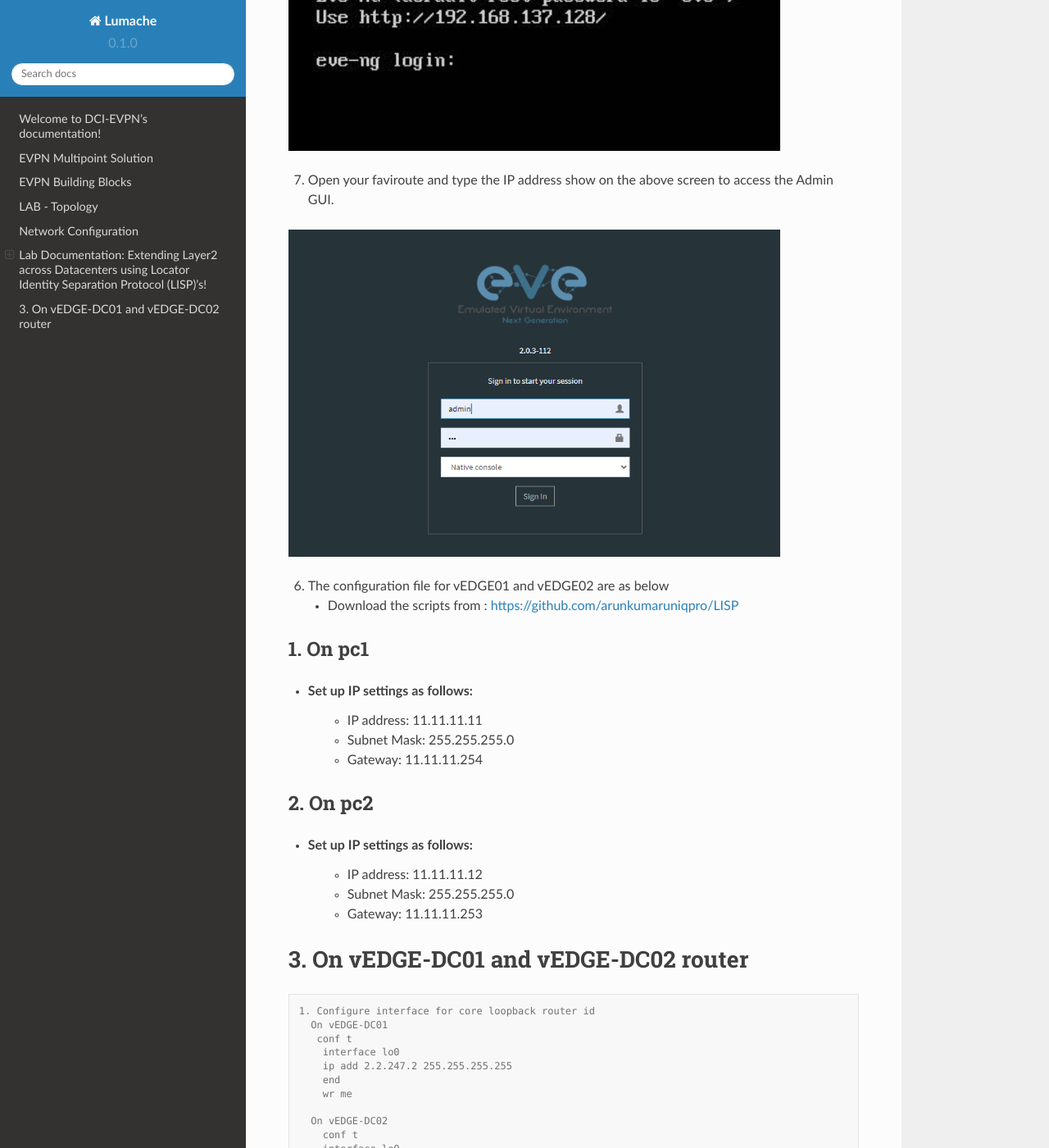
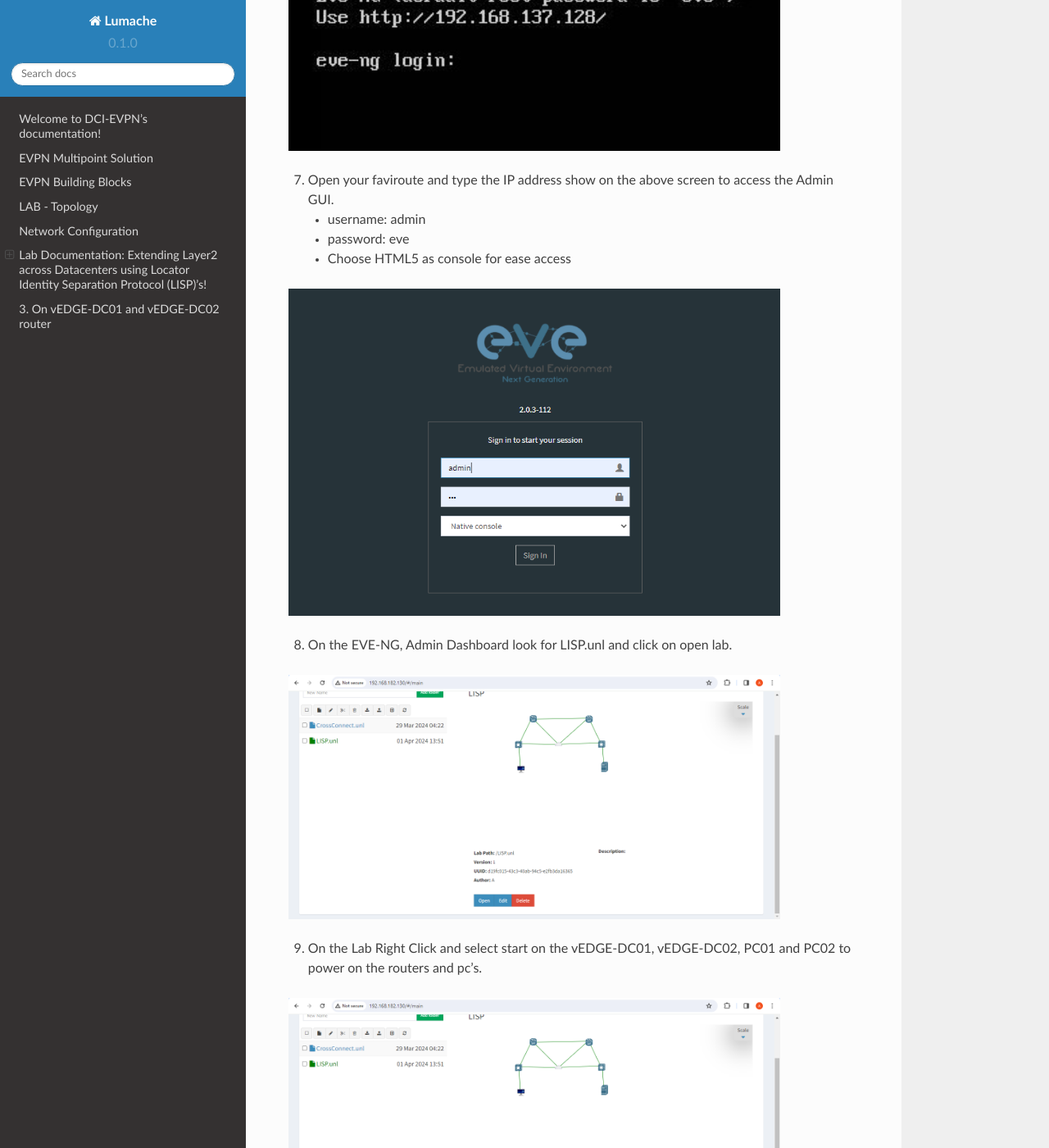
Before and after one commit to arunkumaruniqpro/Datacenter_interconect_EVPN, a Sphinx documentation site: the page built from docs/source/index.rst, in a window 1280 px wide and 1400 px high, scrolled down 4461 px. Shown: the whole window at 82% size. Built offline with Sphinx 7.4.7 and the Read the Docs theme 2.0.0, drawn with Linux system fonts in a browser that asks for light colours; some of the changed text lies outside the part shown.

Commit message:
Update index.rst

```diff
--- a/docs/source/index.rst
+++ b/docs/source/index.rst
@@ -115,13 +115,37 @@
 
 7. Open your faviroute and type the IP address show on the above screen to access the Admin GUI.
 
+   * username: admin
+   * password: eve
+   * Choose HTML5 as console for ease access
+
 .. image:: eve-ng-admin-gui.png
   :width: 600
   :alt: Alternative text
 
-6. The configuration file for vEDGE01 and vEDGE02 are as below
+8. On the EVE-NG, Admin Dashboard look for LISP.unl and click on open lab.
+
+.. image:: Screen4.png
+  :width: 600
+  :alt: Alternative text
+
+9. On the Lab Right Click and select start on the vEDGE-DC01, vEDGE-DC02, PC01 and PC02 to power on the routers and pc's.
+
+.. image:: Screen4.png
+  :width: 600
+  :alt: Alternative text
+
+.. image:: Screen5.png
+  :width: 600
+  :alt: Alternative text
+
+
+11. Double click on the network components such as Routers, Switches and PC's to open HTML5 based terminal.
+
+12. The configuration file for vEDGE01 and vEDGE02 are as below
 
    * Download the scripts from : https://github.com/arunkumaruniqpro/LISP
+
 
 1. On pc1
 ---------
```
